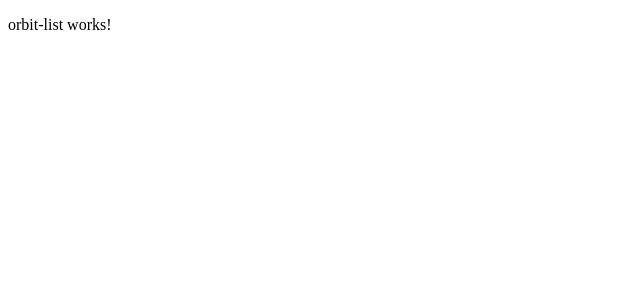
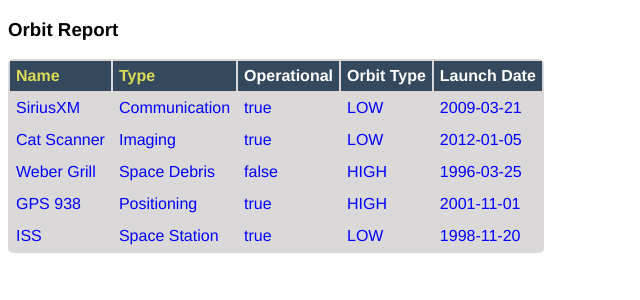
Before and after one commit to dlsykes91/oribit-report, an Angular app: page / in a window 1280 px wide. Shown: the top 300 px of the page, without its empty margins (0-640 px from the left). Built offline with nearby package versions, Linux system fonts and the light colour scheme.

Commit message:
Display Table of Satellites

```diff
--- a/src/app/app.component.css
+++ b/src/app/app.component.css
@@ -0,0 +1,13 @@
+.search-form {
+    margin-bottom: 40px;
+}
+
+button {
+    margin-left: 10px;
+    color: #fff;
+    background-color: #009b25;
+    border-radius: 4px;
+    padding: 2px 5px;
+    font-size: 18px;
+    cursor: pointer;
+}
--- a/src/app/app.component.ts
+++ b/src/app/app.component.ts
@@ -9,7 +9,6 @@
 })
 export class AppComponent {
   title = 'orbit-report';
-  sourceList: Satellite[];
   constructor() {
     this.sourceList = [
        new Satellite("SiriusXM", "Communication", "2009-03-21", "LOW", true),
--- a/src/app/orbit-list/orbit-list.component.css
+++ b/src/app/orbit-list/orbit-list.component.css
@@ -0,0 +1,31 @@
+.sortable {
+    cursor: pointer;
+    color: #dd5;
+}
+
+.warning {
+    background-color: #da8a8a;
+    color: red;
+    size: 14px;
+}
+
+table {
+  color: blue;
+  border-radius: 5px;
+  overflow: hidden;
+  margin: 12px 0;
+  min-width: 300px;
+  background: #dad8d8;
+  size: 20px;
+}
+
+.header-row {
+    background: #34495E;
+    color: #fff
+}
+
+th, td {
+    text-align: left;
+    margin: 5px 10px;
+    padding: 6px;
+}
--- a/src/app/orbit-list/orbit-list.component.html
+++ b/src/app/orbit-list/orbit-list.component.html
@@ -1 +1,20 @@
-<p>orbit-list works!</p>
+
+
+
+<h3>Orbit Report</h3>
+<table>
+   <tr class="header-row">
+      <th class="sortable">Name</th>
+      <th class="sortable">Type</th>
+      <th>Operational</th>
+      <th>Orbit Type</th>
+      <th>Launch Date</th>
+   </tr>
+   <!-- TODO: put <tr *ngFor=""></tr> here -->
+   <tr *ngFor = "let satellite of satellites"><td>{{satellite.name}}</td>
+      <td>{{satellite.type}}</td>
+      <td>{{satellite.operational}}</td>
+      <td>{{satellite.orbitType}}</td>
+      <td>{{satellite.launchDate}}</td>
+   </tr>
+</table>
--- a/src/index.html
+++ b/src/index.html
@@ -7,6 +7,12 @@
 
   <meta name="viewport" content="width=device-width, initial-scale=1">
   <link rel="icon" type="image/x-icon" href="favicon.ico">
+
+  <style>
+    body {
+      font-family: 'Helvetica', 'Courier';
+    }
+  </style>
 </head>
 <body>
   <app-root></app-root>
```
Also changed, not shown: src/app/satellite.ts (+5 -10 lines).
